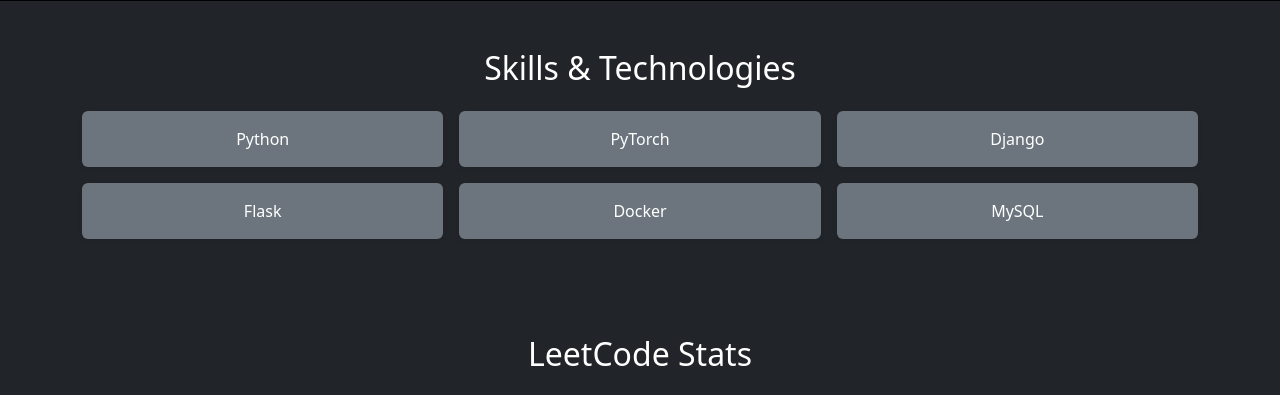
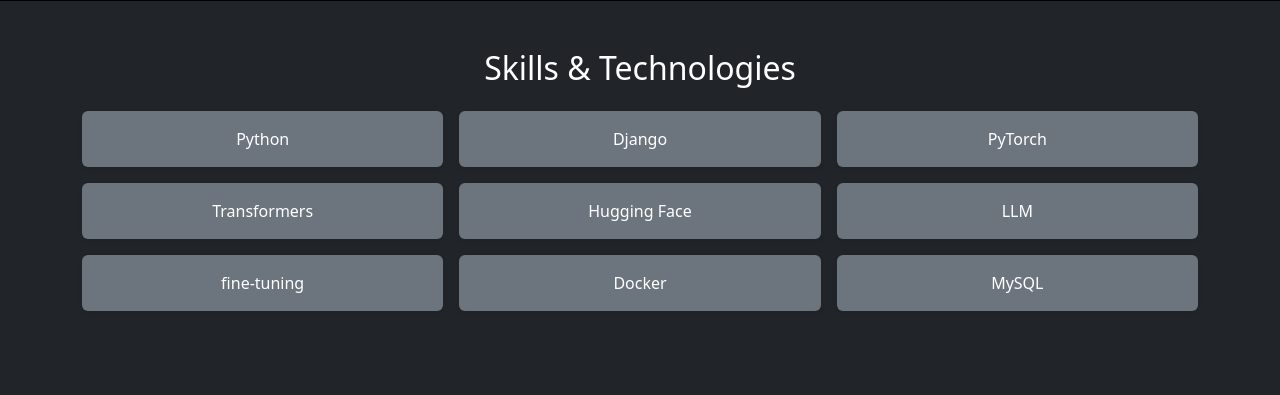
Before and after one commit to Shash1122/portfolio-site, a Django app: page / in a window 1280 px wide. Shown: the part 1395-1790 px from the top of the page. Run offline with Django 5.2, Linux system fonts and the light colour scheme.

Commit message:
Update home.html

```diff
--- a/base/templates/base/home.html
+++ b/base/templates/base/home.html
@@ -119,17 +119,32 @@
       </div>
       <div class="col">
         <div class="bg-secondary text-white p-3 rounded shadow-sm hover-shadow">
+          Django
+        </div>
+      </div>
+      <div class="col">
+        <div class="bg-secondary text-white p-3 rounded shadow-sm hover-shadow">
           PyTorch
         </div>
       </div>
       <div class="col">
         <div class="bg-secondary text-white p-3 rounded shadow-sm hover-shadow">
-          Django
+          Transformers
         </div>
       </div>
       <div class="col">
         <div class="bg-secondary text-white p-3 rounded shadow-sm hover-shadow">
-          Flask
+          Hugging Face
+        </div>
+      </div>
+      <div class="col">
+        <div class="bg-secondary text-white p-3 rounded shadow-sm hover-shadow">
+          LLM
+        </div>
+      </div>
+      <div class="col">
+        <div class="bg-secondary text-white p-3 rounded shadow-sm hover-shadow">
+          fine-tuning
         </div>
       </div>
       <div class="col">
```
